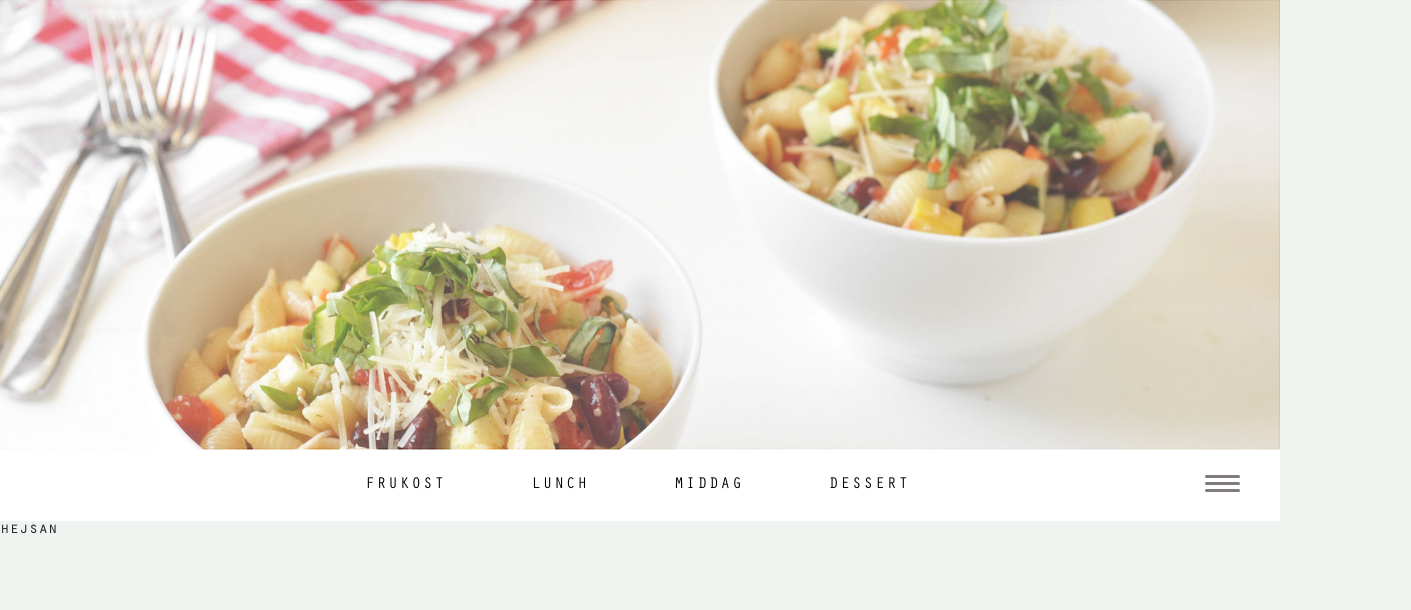
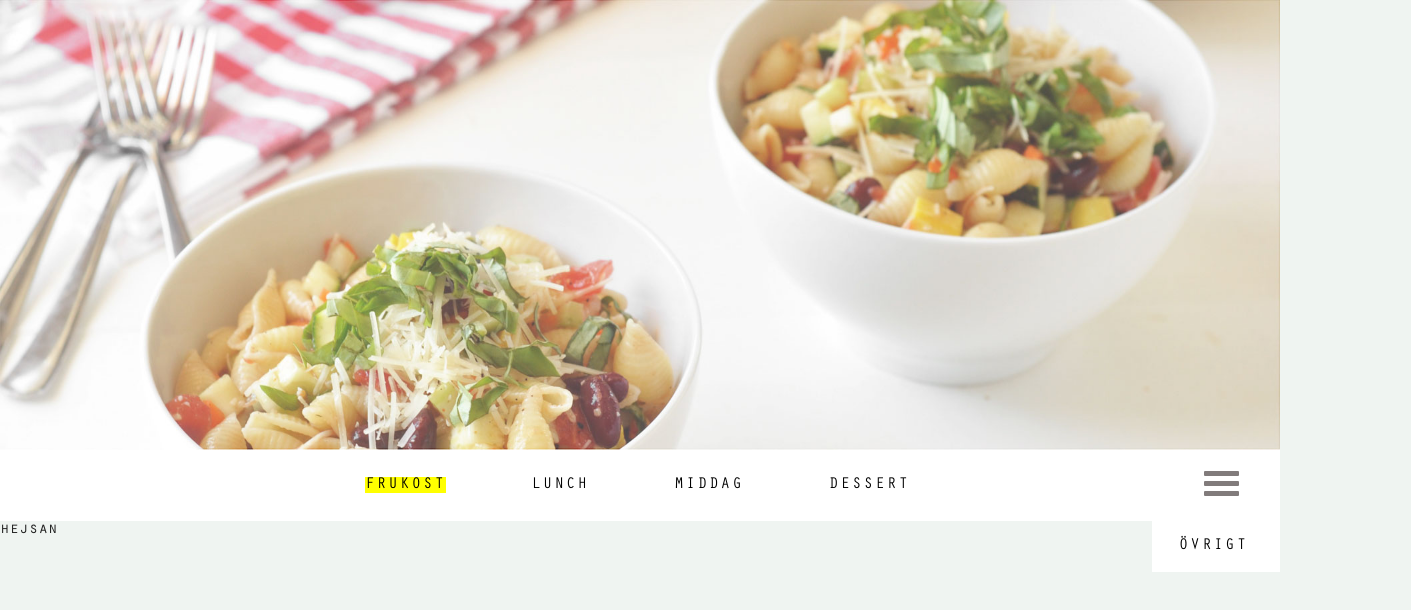
Before and after one commit to nengberg/d42, a plain HTML site: page index.html in a window 1280 px wide. Shown: the whole page, 1411 px wide, since content can reach past the window. Drawn offline with nearby package versions, Linux system fonts and the light colour scheme.

Commit message:
Continued on frying burger.

```diff
--- a/index.html
+++ b/index.html
@@ -3,6 +3,15 @@
 <html class="no-js" lang="sv">
 <head>
 	<link href="style/css/master.css" rel="stylesheet">
+	<script type="text/javascript" src="https://ajax.googleapis.com/ajax/libs/jquery/1.11.1/jquery.min.js"></script>
+	<script>
+		jQuery(document).ready(function() {
+			jQuery('.toggle-nav').click(function(e) {
+        		jQuery('.secondary-items').toggle();
+        		e.preventDefault();
+        	});
+		});
+	</script>
     <meta http-equiv="x-ua-compatible" content="IE=Edge">
 	<meta charset="utf-8" />
     <title>Dinner for two</title>
@@ -13,14 +22,24 @@
 	    <div class="teaser">
 	    	<img src="top-image.jpg" />
 	    </div>
+	    <nav class="site-nav" role="navigation">
+			<ul class="main-menu">
+				<li>
+					<a class="selected" href="/hem/"><span>Frukost</span></a>
+				</li>
+				<li>
+					<a href="/hem/"><span>Lunch</span></a>
+				</li>
+				<li>
+					<a href="/hem/"><span>Middag</span></a>
+				</li>
+				<li>
+					<a href="/hem/"><span>Dessert</span></a>
+				</li>
+			</ul>
 
-	    <div class="nav-wrapper">
-		    <nav class="site-nav" role="navigation">
-		    	<div class="burger">
-		    		<div class="hamburger-menu"></div>
-		    	</div>
-				<ul>
-					<li >
+    		<ul class="primary-items">
+	    			<li >
 						<a href="/hem/"><span>Frukost</span></a>
 					</li>
 					<li >
@@ -29,13 +48,19 @@
 					<li >
 						<a href="/hem/"><span>Middag</span></a>
 					</li>
-					<li >
+					<li>
 						<a href="/hem/"><span>Dessert</span></a>
 					</li>
-				</ul>
-			</nav>
-
-		</div>
+			</ul>
+			<button class="toggle-nav" href="#"><span></span></button>
+		</nav>
+		<nav class="site-nav secondary-nav" role="navigation">
+			<ul class="secondary-items">
+	    		<li>
+	    			<a href="/hem/"><span>Övrigt</span></a>
+	    		</li>
+	    	</ul>
+		</nav>
 	</header>
 
 	<main id="main" role="main">
--- a/style/css/master.css
+++ b/style/css/master.css
@@ -20,7 +20,7 @@ body {
 
 .teaser{
 	overflow: hidden;
-	height: 450px;
+	height: inherit;
 }
 
 .teaser img {
@@ -29,17 +29,14 @@ body {
 	width:100%;
 }
 
-.nav-wrapper {
-	width: 100%;
-}
-
-.site-header .site-nav {
+.site-nav {
 	float:left;
 	position:relative;
 	width: inherit;
-	height: inherit;
 	padding: 10px 0 10px 0;
 	background: #fff;
+	width: 100%;
+
 }
 
 .site-nav ul {
@@ -58,7 +55,7 @@ body {
 	display: block;
 }
 
-.site-nav a {
+.site-nav ul li a {
 	color: #000;
 	text-decoration: none;
 	font-weight: normal;
@@ -71,37 +68,76 @@ body {
 	text-decoration: underline;
 }
 
-.burger {
-	position: absolute;
-	top: 0;
-  	right: 0;
+.selected span {
+    background-color: yellow;
 }
 
-.hamburger-menu {
-    width:35px;
-    height:3px;
-    right: 40px;
-    top: 25px;
-    background-color:#817b7b;
-    border-radius:10px;
-    position:relative;
+button {
+	background: transparent;
+	border: none;
+	position: absolute;
+    right: 70px;
+    top: 30px;
 }
 
-.hamburger-menu:after, .hamburger-menu:before {
-    content: '';
-    width: 100%;
-    height:3px;
-    background-color:#817b7b;
-    position:absolute;
-    border-radius:10px;
+button.toggle-nav span,
+button.toggle-nav span:before,
+button.toggle-nav span:after {
+  cursor: pointer;
+  border-radius: 1px;
+  height: 5px;
+  width: 35px;
+  background: #817b7b;
+  position: absolute;
+  display: block;
+  content: '';
 }
 
-.hamburger-menu:after {
-    top:7px;
+button.toggle-nav span:before {
+  top: -10px;
 }
 
-.hamburger-menu:before {
-    top:14px;
+button.toggle-nav span:after {
+  bottom: -10px;
+}
+
+.primary-items {
+	display: none;
+}
+
+.secondary-nav {
+	float: right;
+	background: #fff;
+	width: 10%;
+	padding: 0;
+}
+
+@media screen and (min-width: 400px) and (max-width: 750px) {
+	.site-header {
+		height: 400px;
+	}
+
+	.site-nav {
+		height: 25px;
+	}
+
+	.site-nav ul {
+		display: none;
+	}
+
+	.burger a {
+		bottom: 12px;
+	}
+
+	.teaser{
+		background-image: url(http://www.eatcu.com/original/d5a3498cfc9e53130b5f815ef44713b7_Jet.jpg);
+      	background-repeat: no-repeat;
+      	background-position: center;
+	}
+
+	.teaser img {
+		display:none;
+	}
 }
 
 #main {
```
